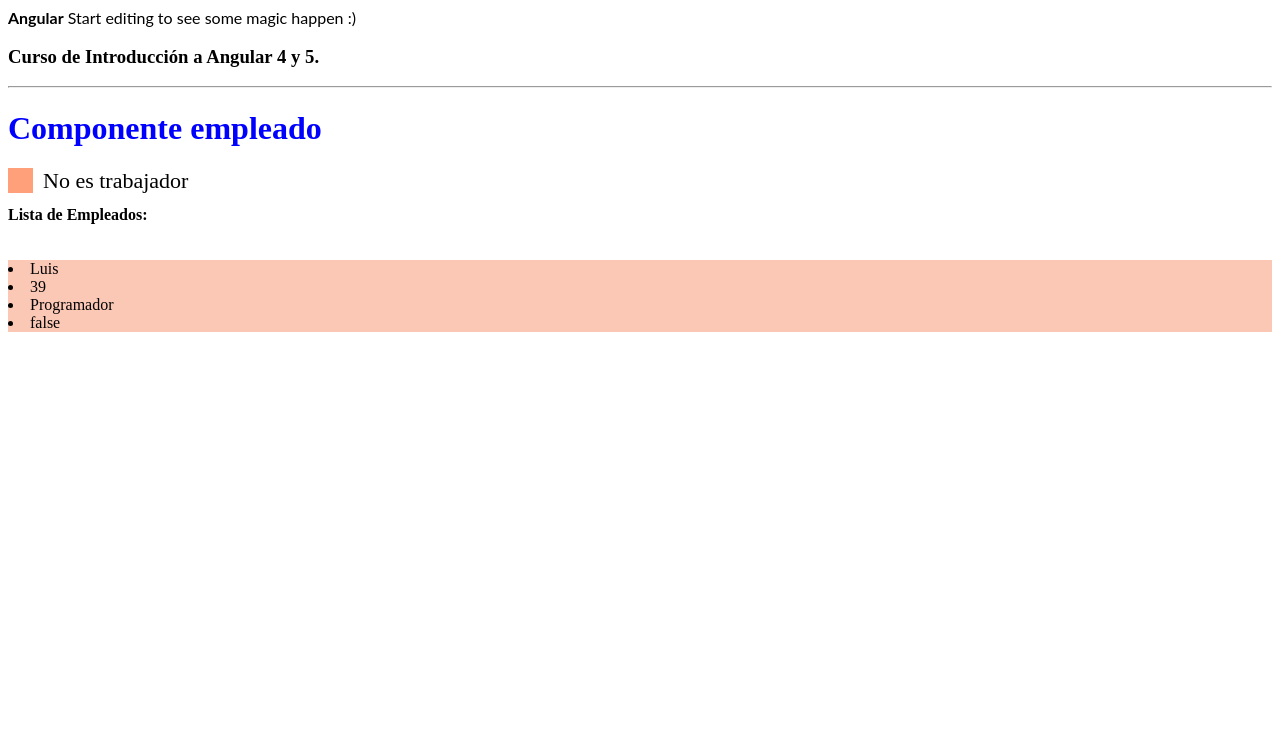
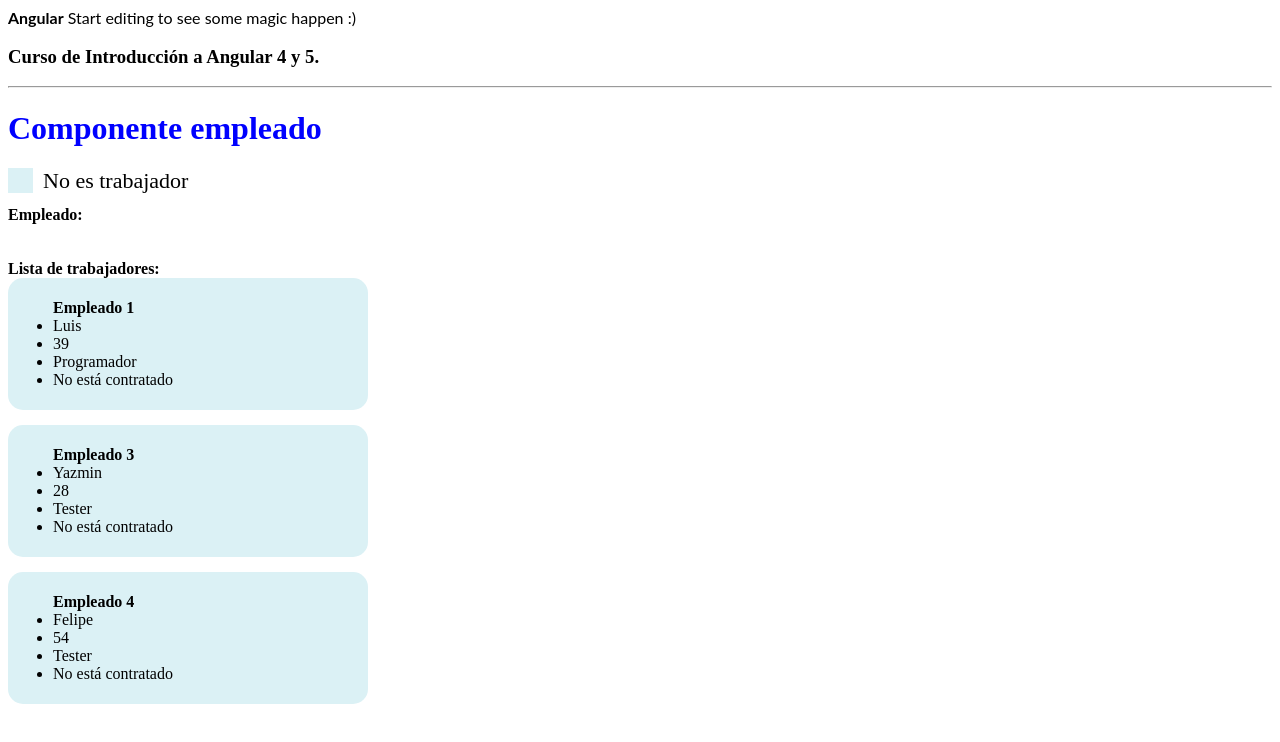
Before and after one commit to lhdzromero/test-angular-stackblitz, an Angular app: page / in a window 1280 px wide. Shown: the top 742 px of the page. Built offline with nearby package versions, Linux system fonts and the light colour scheme.

Commit message:
3 files modified

```diff
--- a/src/app/empleados/empleado.component.css
+++ b/src/app/empleados/empleado.component.css
@@ -29,12 +29,12 @@ p {
     left: 0;
     height: 25px;
     width: 25px;
-    background-color: #FFA07A;
+    background-color: #DBF1F5;
 }
 
 /* On mouse-over, add a grey background color */
 .container:hover input ~ .checkmark {
-    background-color: #E9967A;
+    background-color: #DBF1F5;
 }
 
 /* When the checkbox is checked, add a blue background */
@@ -66,3 +66,27 @@ p {
     -ms-transform: rotate(45deg);
     transform: rotate(45deg);
 }
+
+
+
+
+.default{
+  border-radius: 15px;
+  width: 350px;
+}
+
+.active1{
+  padding: 5px 5px 5px 5px;
+  margin-bottom: 15px;
+  background-color: #8FFCBD;
+}
+
+.active2{
+  padding: 5px 5px 5px 5px;
+  margin-bottom: 15px;
+  background-color: #DBF1F5;
+}
+
+.hide{
+  display: none;
+}
--- a/src/app/empleados/empleado.component.html
+++ b/src/app/empleados/empleado.component.html
@@ -1,25 +1,34 @@
 <h1 style='color: blue;'>{{titulo}}</h1>
 
 <label class="container">
-
 <input type="checkbox" [(ngModel)]="theCheckbox"  data-md-icheck (change)="toggleVisibility($event)"/>
  <span *ngIf="trabajadorExterno == true">Es </span><span *ngIf="trabajadorExterno == false">No es </span>
   <span class="checkmark"></span>trabajador
 </label>
 
-<strong>Lista de Empleados: </strong>
+<strong>Empleado: </strong>
 <br />
 <br />
-<div style="background-color: #DBF1F5" *ngIf="trabajadorExterno == true">
-  <li>{{empleado.nombre}}</li>
-  <li>{{empleado.edad}}</li>
-  <li>{{empleado.cargo}}</li>
-  <li>{{empleado.contratado}}</li>
+<div class="default active1" *ngIf="trabajadorExterno == true">
+      <li>{{empleado.nombre}}</li>
+      <li>{{empleado.edad}}</li>
+      <li>{{empleado.cargo}}</li>
+      <li>{{empleado.contratado}}</li>
+      <li *ngIf="empleado.contratado == true">Está contratado</li>
+      <li *ngIf="empleado.contratado == false">No está contratado</li>
 </div>
 <br />
-<div style="background-color: #FBC8B6" *ngIf="trabajadorExterno == false">
-  <li>{{trabajadores[0].nombre}}</li>
-  <li>{{trabajadores[0].edad}}</li>
-  <li>{{trabajadores[0].cargo}}</li>
-  <li>{{trabajadores[0].contratado}}</li>
+
+<strong>Lista de trabajadores: </strong>
+<div *ngFor="let trabajador  of trabajadores; let i = index">
+   <div  class="default" [ngClass]="{'active1': trabajador.contratado == true, 'active2' : trabajador.contratado == false, 'hide': trabajador.contratado != trabajadorExterno }" >
+    <ul>
+       <strong>Empleado {{i + 1}}</strong>
+        <li>{{trabajador.nombre}}</li>
+        <li>{{trabajador.edad}}</li>
+        <li>{{trabajador.cargo}}</li>
+        <li *ngIf="trabajador.contratado == true">Está contratado</li>
+        <li *ngIf="trabajador.contratado == false">No está contratado</li>
+      </ul>
+    </div>
 </div>
--- a/src/app/empleados/empleado.component.ts
+++ b/src/app/empleados/empleado.component.ts
@@ -19,7 +19,8 @@ export class EmpleadoComponent{
     this.trabajadores = [
       new Empleado('Luis', 39, 'Programador', false),
       new Empleado('Pedro', 42, 'Analista', true),
-      new Empleado('Yazmin', 28, 'Tester', true),
+      new Empleado('Yazmin', 28, 'Tester', false),
+      new Empleado('Felipe', 54, 'Tester', false),
       new Empleado('Paola', 20, 'Becaria', true)
     ];
 
```
